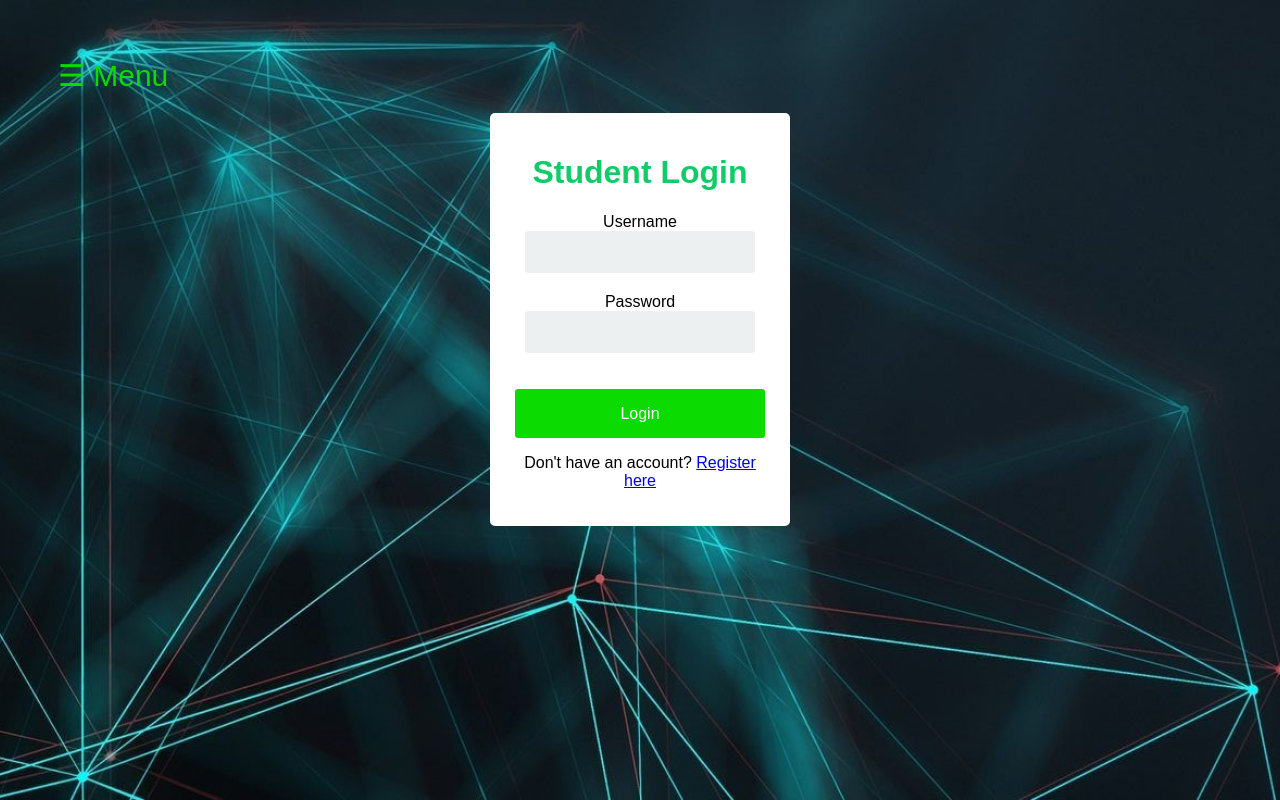
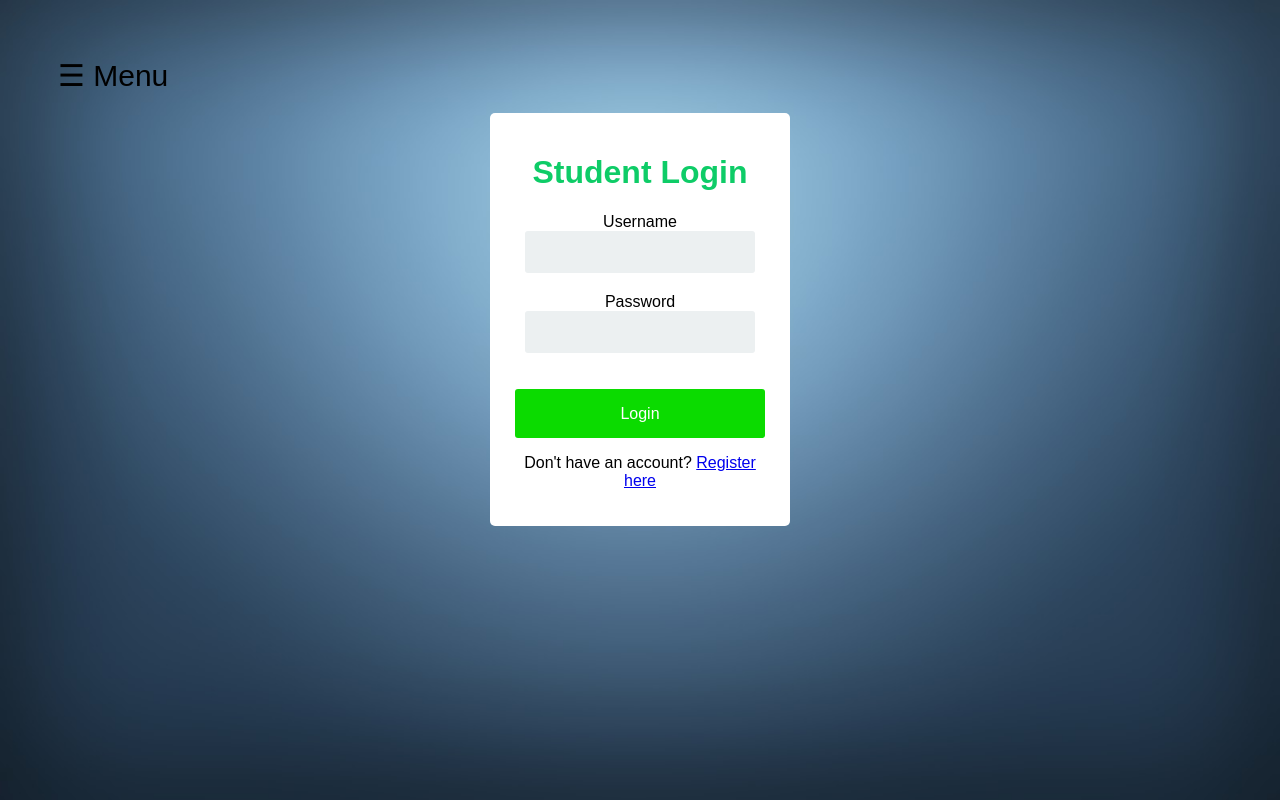
Before and after one commit to laurciucanu/licenta, a Flask app: page /login_student in a window 1280 px wide. Run offline with Flask 2, Linux system fonts and the light colour scheme; some libraries are stand-ins or nearby versions.

Commit message:
background update

```diff
--- a/licenta/static/css/styles.css
+++ b/licenta/static/css/styles.css
@@ -279,7 +279,7 @@ padding: 50px;
 }
 
 .body_student {
-  background: url("../images/4.jpg") no-repeat center center fixed;
+  background: url("../images/3.jpg") no-repeat center center fixed;
   -webkit-background-size: cover;
   -moz-background-size: cover;
   -o-background-size: cover;
--- a/licenta/templates/login_student.html
+++ b/licenta/templates/login_student.html
@@ -14,7 +14,7 @@
       <a href="/upload">Homework upload</a>
 </div>
 
-<span style="font-size:30px;cursor:pointer; color: #0bdb00" onclick="openNav()">&#9776; Menu</span>
+<span style="font-size:30px;cursor:pointer; color: #000000" onclick="openNav()">&#9776; Menu</span>
 
 <body class="body_student">
 {#<img src="static\images\3.jpg">#}
@@ -58,4 +58,3 @@
     </div>
     </div>
 </div>
-{#</div>#}
--- a/licenta/templates/login_teacher.html
+++ b/licenta/templates/login_teacher.html
@@ -27,9 +27,11 @@
   <dl>
       {% if form.username.errors %}
             {{ form.username(class="control-group is-invalid")}}
+
       <div class="invalid-feedback">
             <span>{{ form.username.errors[0] }}</span>
       </div>
+
       {% else %}
         <div> {{ form.username.label() }} </div>
               {{ form.username(class="control-group") }}
--- a/licenta/templates/register_student.html
+++ b/licenta/templates/register_student.html
@@ -14,7 +14,7 @@
       <a href="/upload">Homework upload</a>
 </div>
 
-<span style="font-size:30px;cursor:pointer; color: #0bdb00" onclick="openNav()">&#9776; Menu</span>
+<span style="font-size:30px;cursor:pointer; color: #000000" onclick="openNav()">&#9776; Menu</span>
 
 <body class="body_student">
 <div class="body_student">
```
Lines whose indentation alone changed are shown as unchanged.
